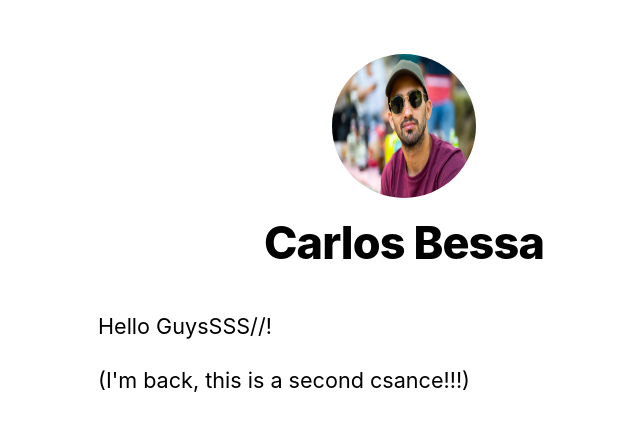
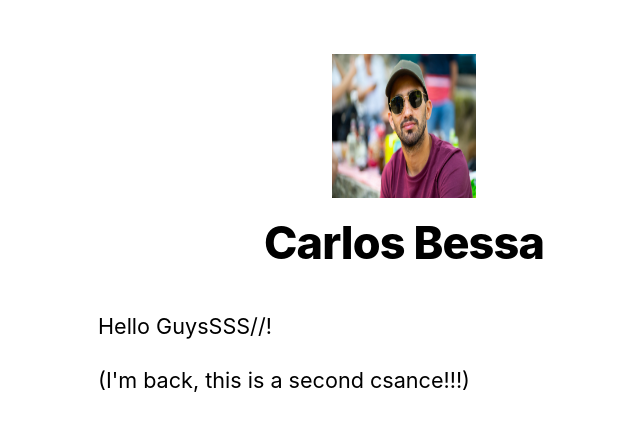
Before and after one commit to carlosdbessa/nextjs-blog, a Next.js app: page / in a window 1280 px wide. Shown: the top 430 px of the page, without its empty margins (236-876 px from the left). Built offline with nearby package versions, Linux system fonts and the light colour scheme.

Commit message:
testTitle1

```diff
--- a/components/layout.js
+++ b/components/layout.js
@@ -29,7 +29,8 @@ export default function Layout({ children, home }) {
           <>
             <img
               src="/images/profile.jpg"
-              className={`${styles.headerHomeImage} ${utilStyles.borderCircle}`}
+              // className={`${styles.headerHomeImage} ${utilStyles.borderCircle}`}
+              className={`${styles.headerHomeImage}`}
               alt={name}
             />
             <h1 className={utilStyles.heading2Xl}>{name}</h1>
```
